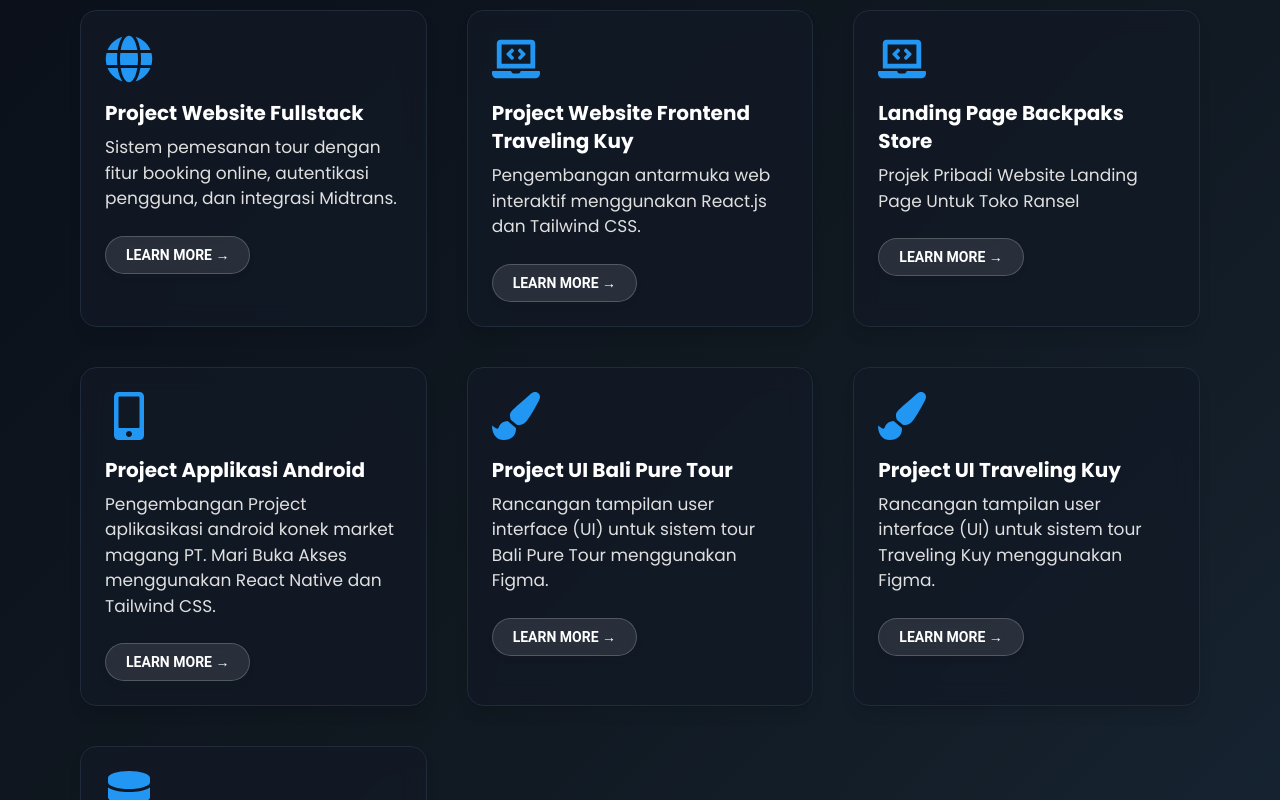
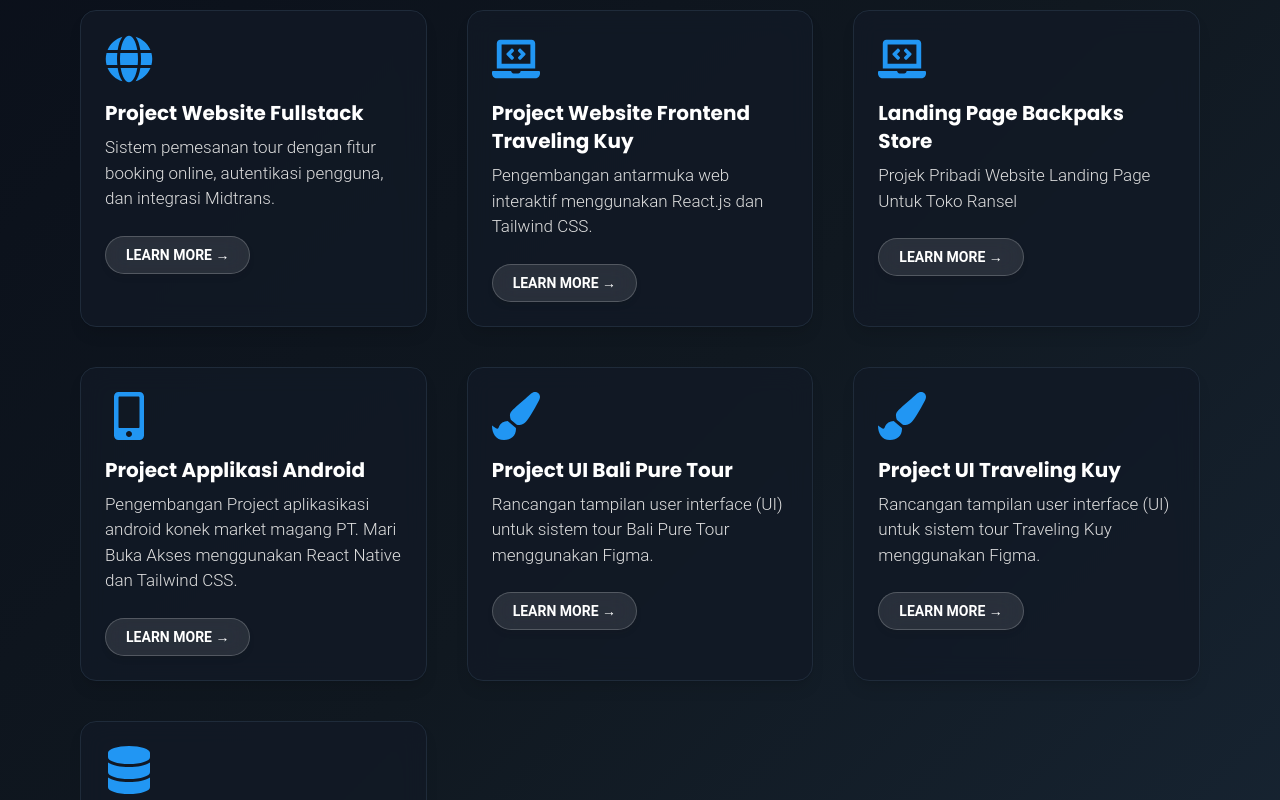
Before and after one commit to PUJASHINDU/Puja_Portofolio, a React (Vite) app: page / in a window 1280 px wide. Shown: the part 1460-2260 px from the top of the page. Built offline with nearby package versions, Linux system fonts and the light colour scheme.

Commit message:
edt duplicate code

```diff
--- a/src/Components/CardProject.jsx
+++ b/src/Components/CardProject.jsx
@@ -226,7 +226,7 @@ const CardProject = () => {
         <Typography
           color="white"
           variant="lead"
-          className="font-semibold text-3xl font-poppins tracking-wide font-poppins"
+          className="font-semibold text-3xl font-poppins tracking-wide"
         >
           My Projects
         </Typography>
@@ -251,7 +251,7 @@ const CardProject = () => {
               >
                 {card.title}
               </Typography>
-              <Typography className="text-gray-300 font-body font-poppins text-[17px]">
+              <Typography className="text-gray-300 font-body text-[17px]">
                 {card.description}
               </Typography>
             </CardBody>
```
